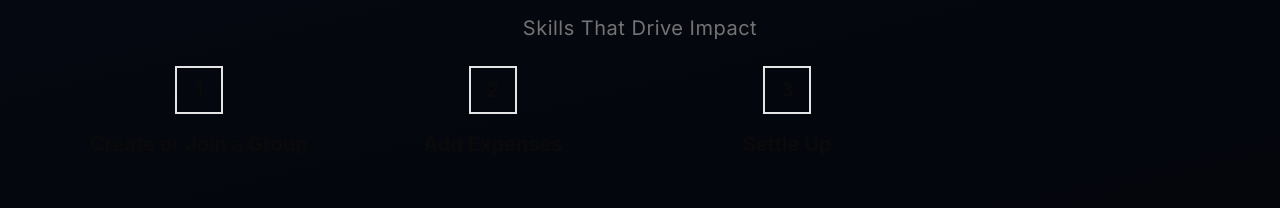
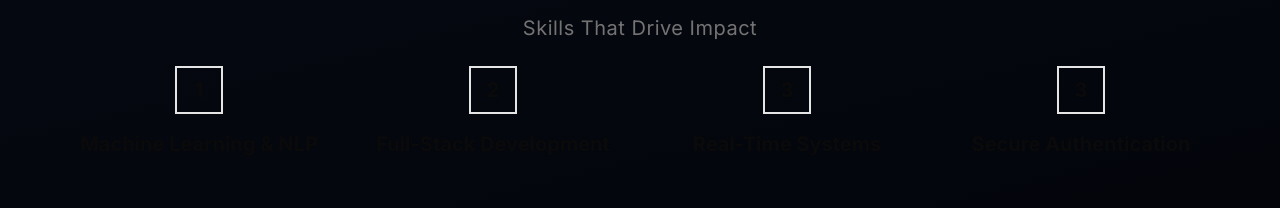
Before and after one commit to Manan0p/Personal-Portfolio, a Next.js app: page / in a window 1280 px wide. Shown: the part 1070-1278 px from the top of the page. Built offline with nearby package versions, Linux system fonts and the light colour scheme.

Commit message:
raw data

```diff
--- a/Data/expertise.js
+++ b/Data/expertise.js
@@ -1,15 +1,18 @@
 export const expertise = [
   {
     icon: "1",
-    title: "Create or Join a Group",
+    title: "Machine Learning & NLP",
   },
   {
     icon: "2",
-    title: "Add Expenses",
+    title: "Full-Stack Development",
   },
   {
     icon: "3",
-    title: "Settle Up",
+    title: "Real-Time Systems",
   },
-
+  {
+    icon: "3",
+    title: "Secure Authentication",
+  },
 ];
```
